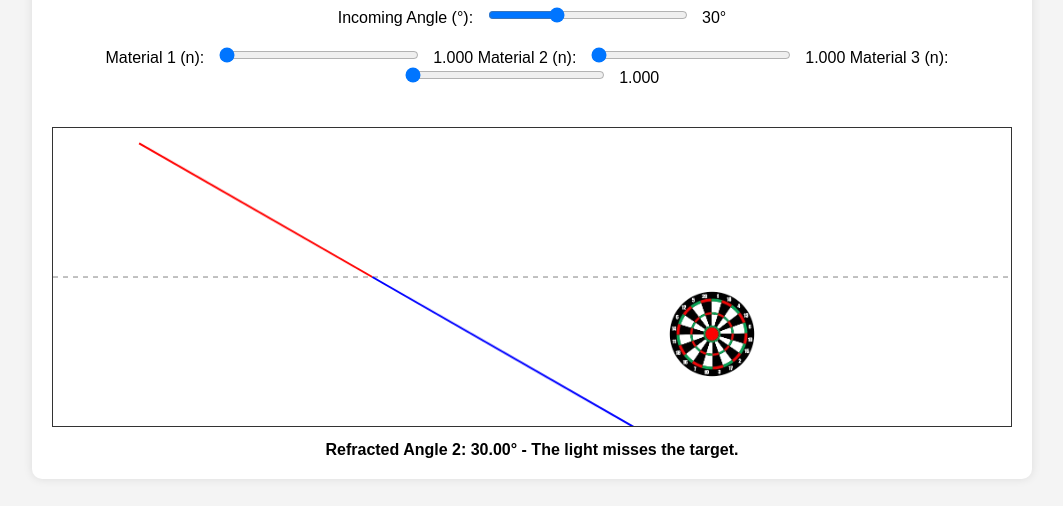
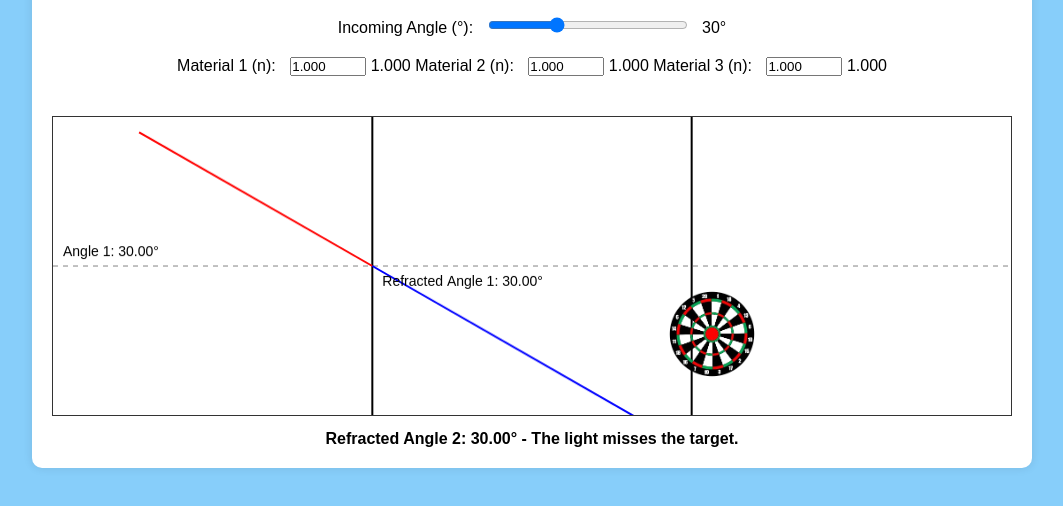
Before and after one commit to Staffelin/Tugas-1-PAWM, a plain HTML site: page index.html in a window 1280 px wide. Shown: the part 196-702 px from the top of the page, without its empty margins (108-1171 px from the left). Drawn offline with Linux system fonts and the light colour scheme.

Commit message:
Update
Added pembatas antar medium dan nilai dari sudut

```diff
--- a/index.html
+++ b/index.html
@@ -18,17 +18,18 @@
 
         <div class="medium-control">
             <label for="material1">Material 1 (n):</label>
-            <input type="range" id="material1" min="1" max="1.603" step="0.001" value="1" oninput="updateLab()">
-            <span id="material1-display">1.000</span>
+            <input type="number" id="material1" min="1" max="1.603" step="0.001" value="1.000" oninput="updateLab()">
+            <span id="material1-display"></span>
 
             <label for="material2">Material 2 (n):</label>
-            <input type="range" id="material2" min="1" max="1.603" step="0.001" value="1" oninput="updateLab()">
-            <span id="material2-display">1.000</span>
+            <input type="number" id="material2" min="1" max="1.603" step="0.001" value="1.000" oninput="updateLab()">
+            <span id="material2-display"></span>
 
             <label for="material3">Material 3 (n):</label>
-            <input type="range" id="material3" min="1" max="1.603" step="0.001" value="1" oninput="updateLab()">
-            <span id="material3-display">1.000</span>
+            <input type="number" id="material3" min="1" max="1.603" step="0.001" value="1.000" oninput="updateLab()">
+            <span id="material3-display"></span>
         </div>
+
         <canvas id="canvas"></canvas>
         <img id="target" src="target-image.png" alt="Target" class="target-image">
         <p id="output"></p>
--- a/script.js
+++ b/script.js
@@ -11,6 +11,7 @@ const targetRadius = 150;  // Radius of the target in pixels
 canvas.width = canvas.clientWidth;
 canvas.height = 300;
 
+// Main function to update the light refraction simulation and check for target hit
 // Main function to update the light refraction simulation and check for target hit
 function updateLab() {
     // Get user inputs for the incoming angle and refractive indices of the three materials
@@ -72,6 +73,16 @@ function updateLab() {
     ctx.stroke();
     ctx.setLineDash([]);  // Reset line dash to solid lines
 
+    // Draw boundary lines between the media
+    ctx.beginPath();
+    ctx.moveTo(xBoundary1, 0);
+    ctx.lineTo(xBoundary1, canvas.height);
+    ctx.moveTo(xBoundary2, 0);
+    ctx.lineTo(xBoundary2, canvas.height);
+    ctx.strokeStyle = 'black';
+    ctx.lineWidth = 2;
+    ctx.stroke();
+
     // Draw the incoming ray (from the left) with the specified angle of incidence
     const lengthRay = mediumWidth - 50;  // Set the length of the incoming ray
     const x1 = xBoundary1 - lengthRay * Math.cos(angleRad);  // Calculate x endpoint of the ray
@@ -106,6 +117,13 @@ function updateLab() {
     ctx.lineWidth = 2;
     ctx.stroke();
 
+    // Display the angles on the canvas
+    ctx.font = '14px Arial';
+    ctx.fillStyle = 'black';
+    ctx.fillText(`Angle 1: ${angle.toFixed(2)}°`, 10, yMid - 10);
+    ctx.fillText(`Refracted Angle 1: ${refractedAngle1.toFixed(2)}°`, xBoundary1 + 10, yMid + 20);
+    ctx.fillText(`Refracted Angle 2: ${refractedAngle2.toFixed(2)}°`, xBoundary2 + 10, yBoundary2 + 20);
+
     // Display the final refracted angle value on the screen
     document.getElementById('output').textContent = `Refracted Angle 2: ${refractedAngle2.toFixed(2)}°`;
 
--- a/styles.css
+++ b/styles.css
@@ -6,7 +6,7 @@
 
 body {
     font-family: Arial, sans-serif;
-    background-color: #f4f4f4;
+    background-color: lightSkyBlue;  /* Changed background color */
     display: flex;
     justify-content: center;
     align-items: center;
@@ -55,6 +55,7 @@ input[type="range"] {
     margin-top: 20px;
     width: 100%;
     height: 300px;
+    background-color: white;  /* Keep the canvas white for visibility */
 }
 
 #output {
```
